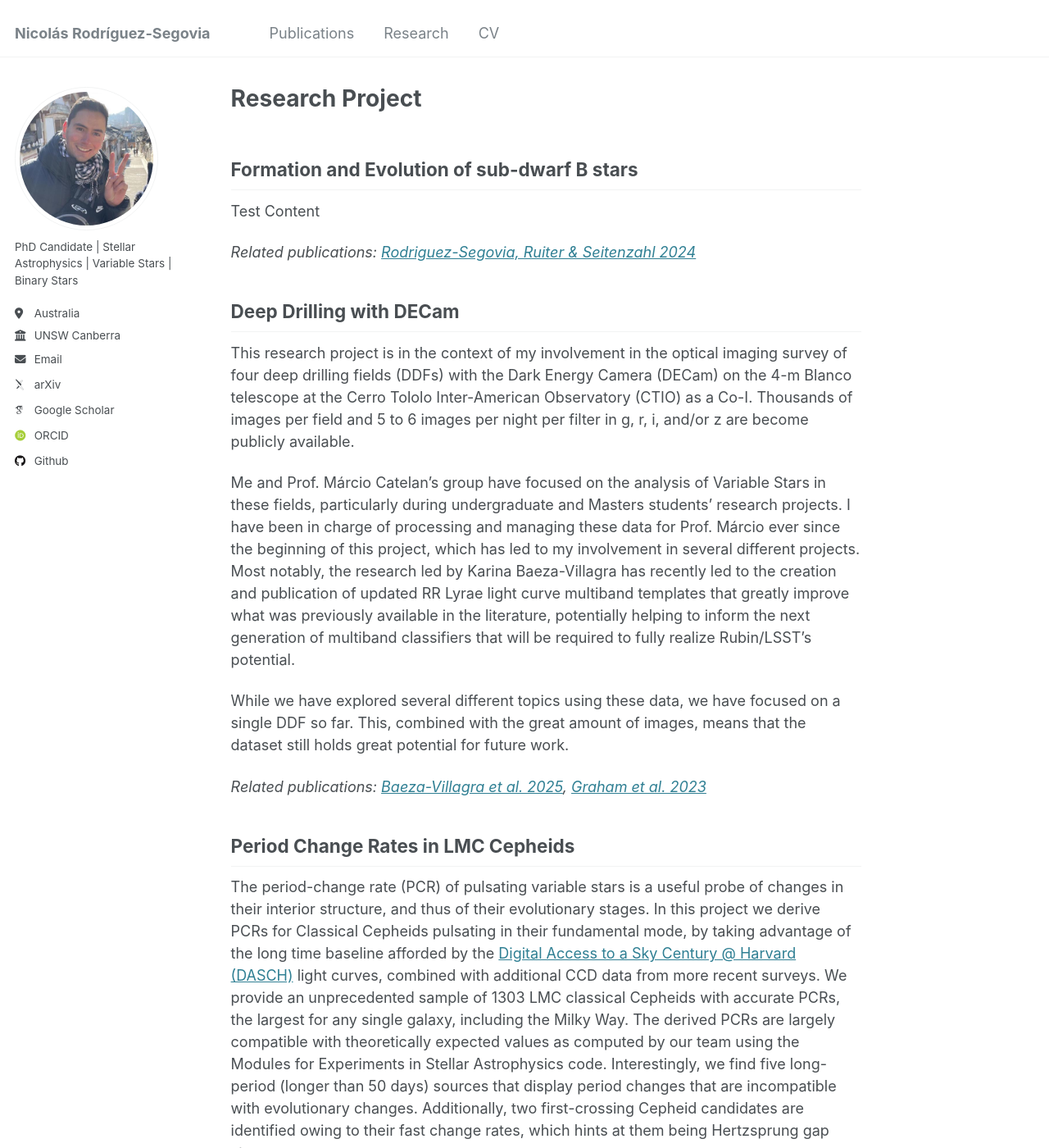
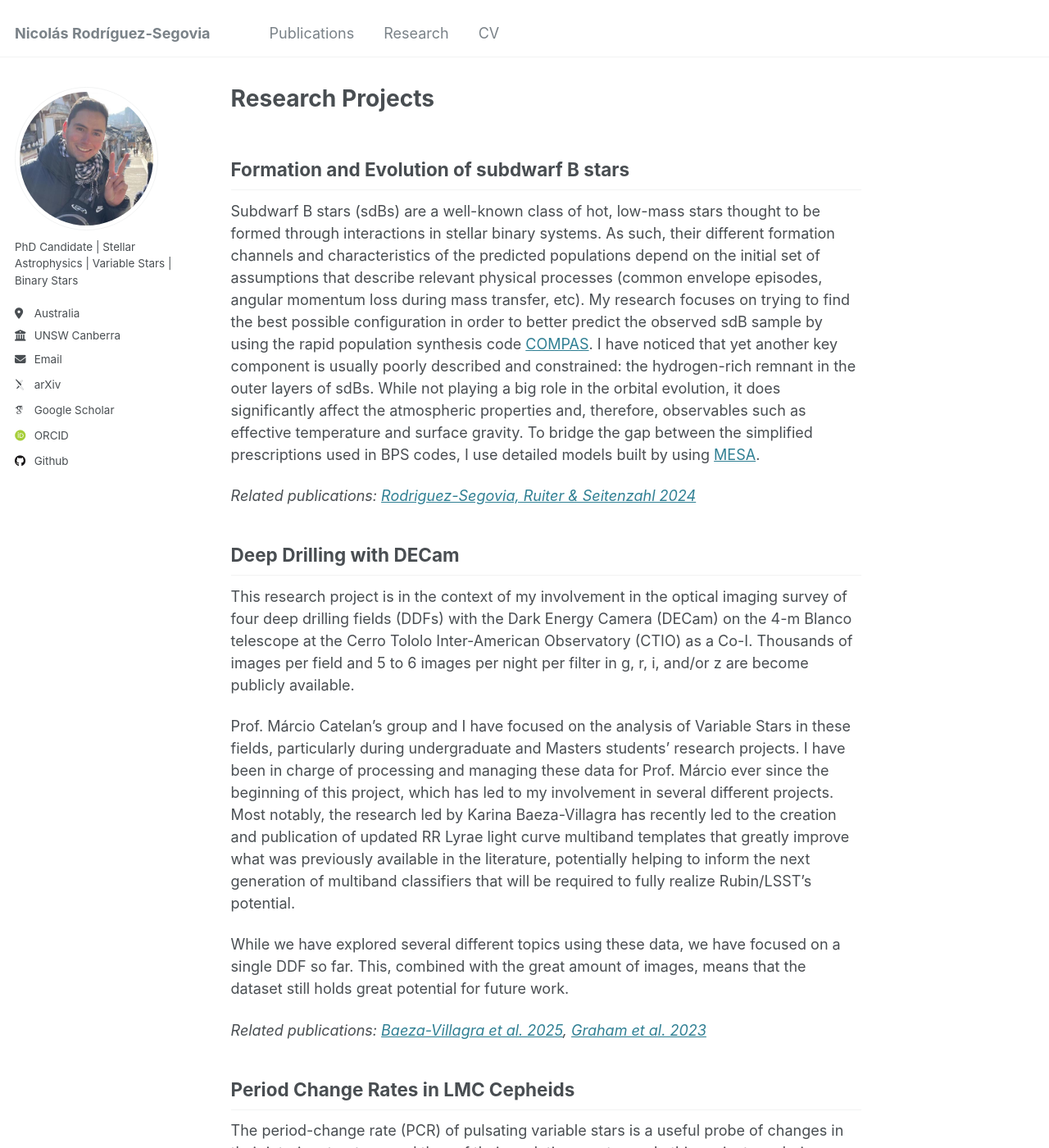
Before and after one commit to nrsegovia/nrsegovia.github.io, a Jekyll site: the page built from _pages/research.md, in a window 1280 px wide and 1400 px high. Shown: the whole window at 82% size. Built offline with Jekyll 4.4.1, drawn with Linux system fonts in a browser that asks for light colours; some web fonts are replaced.

Commit message:
Completed research project

```diff
--- a/_pages/research.md
+++ b/_pages/research.md
@@ -1,12 +1,12 @@
 ---
 permalink: /research/
-title: "Research Project"
+title: "Research Projects"
 author_profile: true
 ---
 
-## Formation and Evolution of sub-dwarf B stars
+## Formation and Evolution of subdwarf B stars
 
-Test Content
+Subdwarf B stars (sdBs) are a well-known class of hot, low-mass stars thought to be formed through interactions in stellar binary systems. As such, their different formation channels and characteristics of the predicted populations depend on the initial set of assumptions that describe relevant physical processes (common envelope episodes, angular momentum loss during mass transfer, etc). My research focuses on trying to find the best possible configuration in order to better predict the observed sdB sample by using the rapid population synthesis code [COMPAS](https://compas.science/). I have noticed that yet another key component is usually poorly described and constrained: the hydrogen-rich remnant in the outer layers of sdBs. While not playing a big role in the orbital evolution, it does significantly affect the atmospheric properties and, therefore, observables such as effective temperature and surface gravity. To bridge the gap between the simplified prescriptions used in BPS codes, I use detailed models built by using [MESA](https://docs.mesastar.org/en/latest/index.html).
 
 *Related publications: [Rodriguez-Segovia, Ruiter & Seitenzahl 2024](https://doi.org/10.1017/pasa.2024.135)*
 
@@ -14,7 +14,7 @@ Test Content
 
 This research project is in the context of my involvement in the optical imaging survey of four deep drilling fields (DDFs) with the Dark Energy Camera (DECam) on the 4-m Blanco telescope at the Cerro Tololo Inter-American Observatory (CTIO) as a Co-I. Thousands of images per field and 5 to 6 images per night per filter in g, r, i, and/or z are become publicly available.
 
-Me and Prof. Márcio Catelan's group have focused on the analysis of Variable Stars in these fields, particularly during undergraduate and Masters students' research projects. I have been in charge of processing and managing these data for Prof. Márcio ever since the beginning of this project, which has led to my involvement in several different projects. Most notably, the research led by Karina Baeza-Villagra has recently led to the creation and publication of updated RR Lyrae light curve multiband templates that greatly improve what was previously available in the literature, potentially helping to inform the next generation of multiband classifiers that will be required to fully realize Rubin/LSST’s potential.
+Prof. Márcio Catelan’s group and I have focused on the analysis of Variable Stars in these fields, particularly during undergraduate and Masters students' research projects. I have been in charge of processing and managing these data for Prof. Márcio ever since the beginning of this project, which has led to my involvement in several different projects. Most notably, the research led by Karina Baeza-Villagra has recently led to the creation and publication of updated RR Lyrae light curve multiband templates that greatly improve what was previously available in the literature, potentially helping to inform the next generation of multiband classifiers that will be required to fully realize Rubin/LSST’s potential.
 
 While we have explored several different topics using these data, we have focused on a single DDF so far. This, combined with the great amount of images, means that the dataset still holds great potential for future work.
 
```
